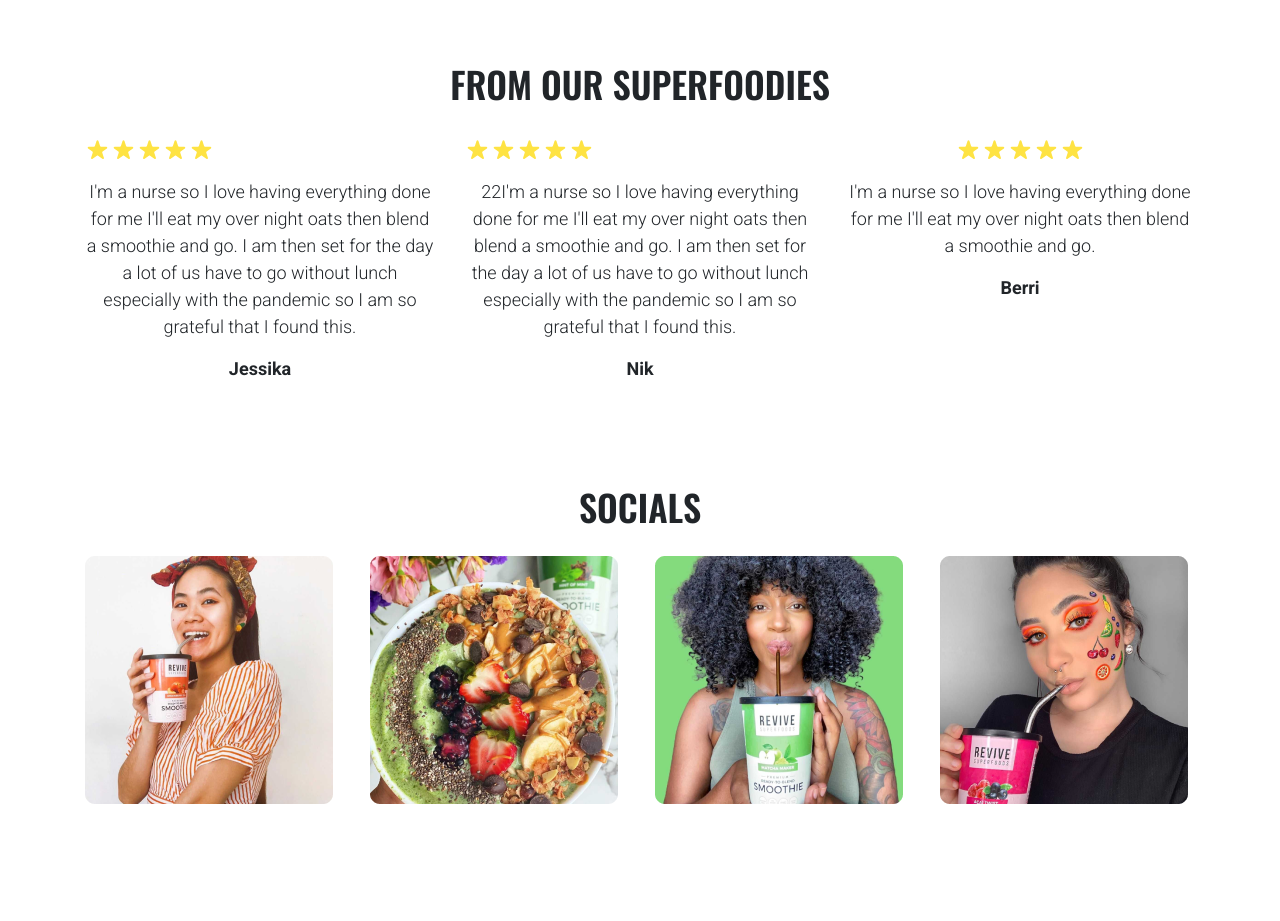
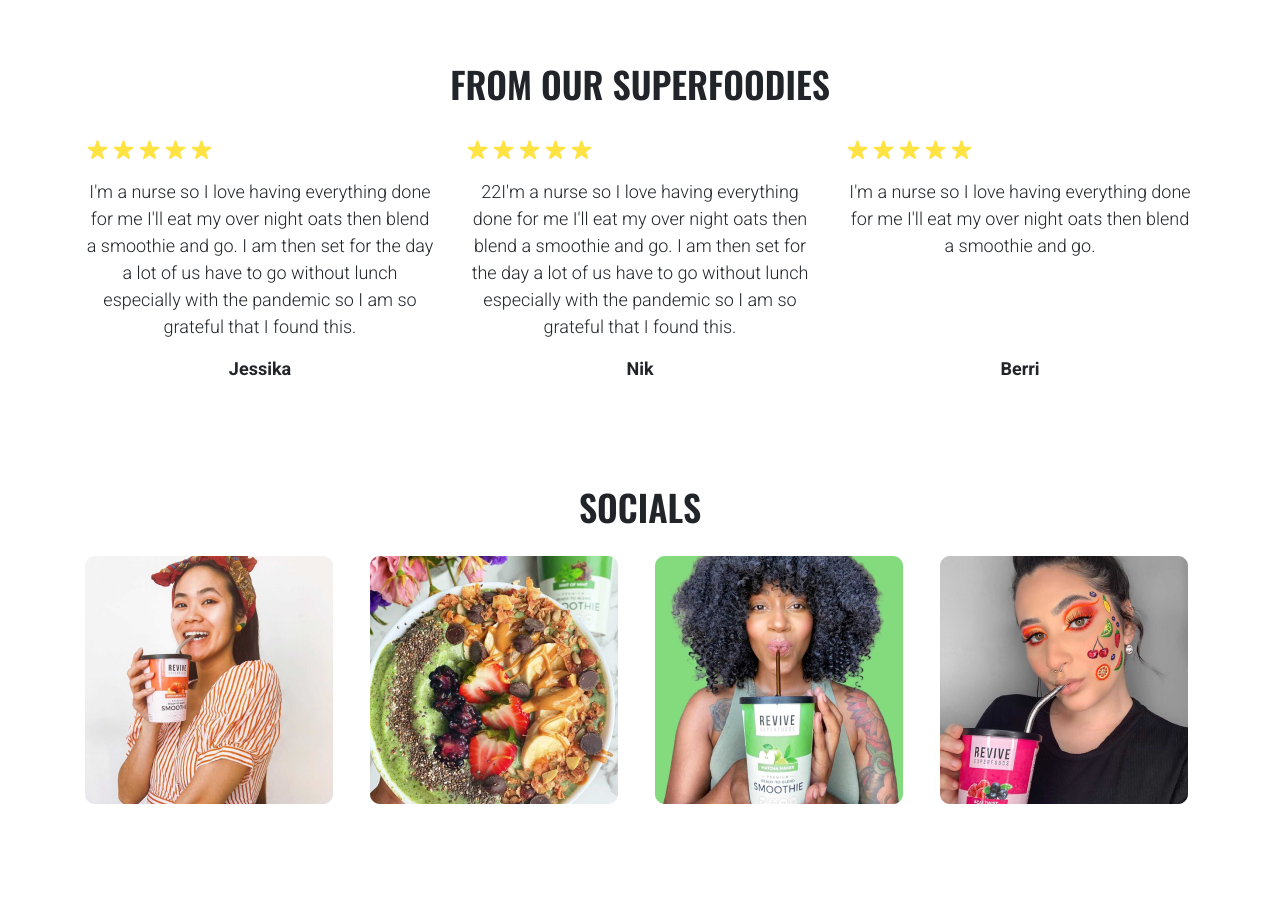
Before and after one commit to Great-A/Revivesuperfoods, a plain HTML site: page index.html in a window 1280 px wide. Shown: the part 2940-3861 px from the top of the page. Drawn offline with nearby package versions, Linux system fonts and the light colour scheme.

Commit message:
no message

```diff
--- a/assets/css/main.less
+++ b/assets/css/main.less
@@ -428,6 +428,10 @@ a {
     }
 }
 
+.slider  {
+    display: flex;
+}
+
 .slick-track {
     display: flex;
     height: 100%;
--- a/index.html
+++ b/index.html
@@ -272,11 +272,14 @@
             <div class="name">Nik</div>
           </div>
           <div class="col-lg reviews">
-            <div class="img-wrapp">
-              <img src="/assets/img/stars.svg" alt="stars">
+            <div class="review-cont">
+              <div class="img-wrapp">
+                <img src="/assets/img/stars.svg" alt="stars">
+              </div>
+              <p>I'm a nurse so I love having everything done for me I'll eat my over night oats then blend a smoothie
+                and
+                go.</p>
             </div>
-            <p>I'm a nurse so I love having everything done for me I'll eat my over night oats then blend a smoothie and
-              go.</p>
             <div class="name">Berri</div>
           </div>
         </div>
```
Also changed, not shown: assets/css/main.css.
